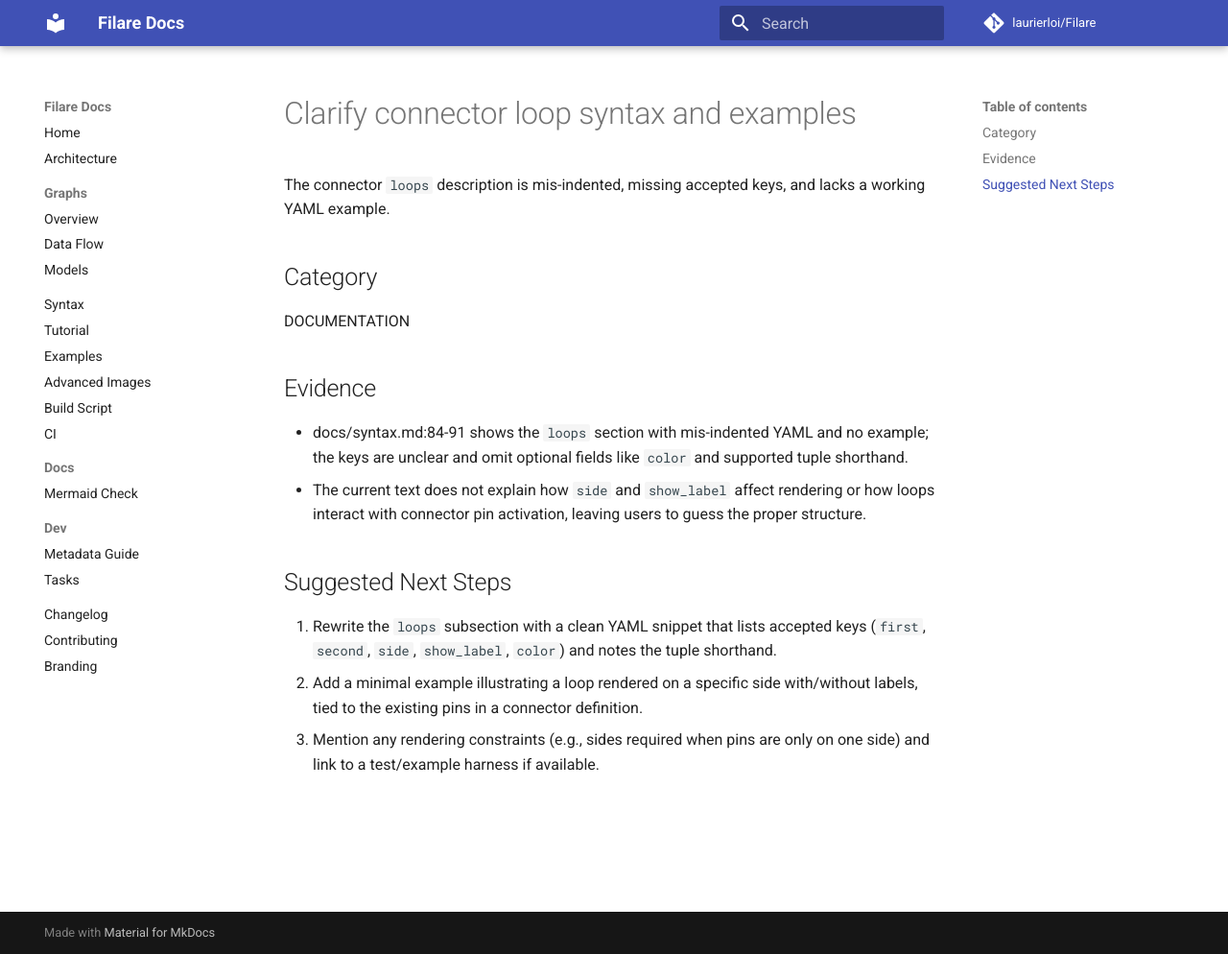
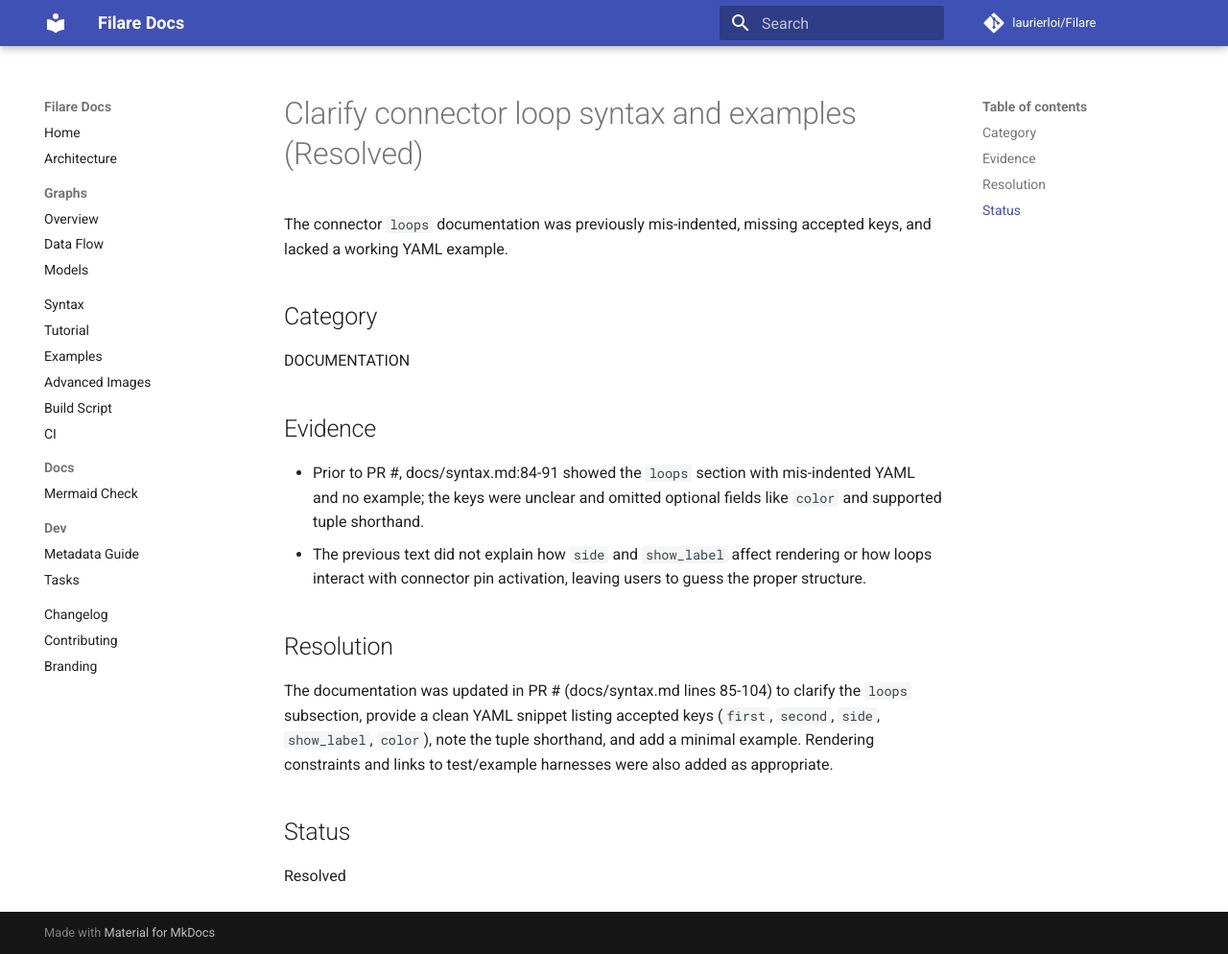
Before and after one commit to laurierloi/filare, an MkDocs documentation site: the page built from docs/issues/clarify-connector-loops-docs.md, in a window 1280 px wide and 994 px high. Shown: the whole window at 96% size. Built offline with MkDocs 1.6.1 and Material for MkDocs 9.7.7, drawn with Linux system fonts in a browser that asks for light colours; comment, search, counter and statistics services are not loaded.

Commit message:
Update docs/issues/clarify-connector-loops-docs.md
Co-authored-by: Copilot <175728472+Copilot@users.noreply.github.com>

```diff
--- a/docs/issues/clarify-connector-loops-docs.md
+++ b/docs/issues/clarify-connector-loops-docs.md
@@ -1,14 +1,15 @@
-# Clarify connector loop syntax and examples
-The connector `loops` description is mis-indented, missing accepted keys, and lacks a working YAML example.
+# Clarify connector loop syntax and examples (Resolved)
+The connector `loops` documentation was previously mis-indented, missing accepted keys, and lacked a working YAML example.
 
 ## Category
 DOCUMENTATION
 
 ## Evidence
-- docs/syntax.md:84-91 shows the `loops` section with mis-indented YAML and no example; the keys are unclear and omit optional fields like `color` and supported tuple shorthand.
-- The current text does not explain how `side` and `show_label` affect rendering or how loops interact with connector pin activation, leaving users to guess the proper structure.
+- Prior to PR #<number>, docs/syntax.md:84-91 showed the `loops` section with mis-indented YAML and no example; the keys were unclear and omitted optional fields like `color` and supported tuple shorthand.
+- The previous text did not explain how `side` and `show_label` affect rendering or how loops interact with connector pin activation, leaving users to guess the proper structure.
 
-## Suggested Next Steps
-1. Rewrite the `loops` subsection with a clean YAML snippet that lists accepted keys (`first`, `second`, `side`, `show_label`, `color`) and notes the tuple shorthand.
-2. Add a minimal example illustrating a loop rendered on a specific side with/without labels, tied to the existing pins in a connector definition.
-3. Mention any rendering constraints (e.g., sides required when pins are only on one side) and link to a test/example harness if available.
+## Resolution
+The documentation was updated in PR #<number> (docs/syntax.md lines 85-104) to clarify the `loops` subsection, provide a clean YAML snippet listing accepted keys (`first`, `second`, `side`, `show_label`, `color`), note the tuple shorthand, and add a minimal example. Rendering constraints and links to test/example harnesses were also added as appropriate.
+
+## Status
+Resolved
```
